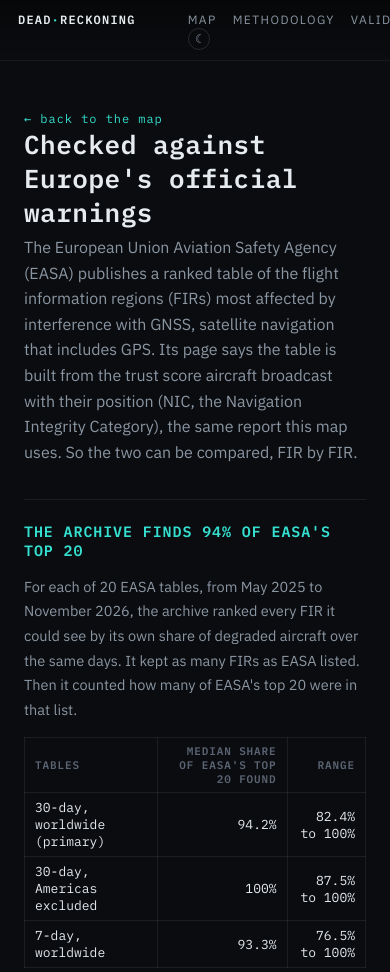
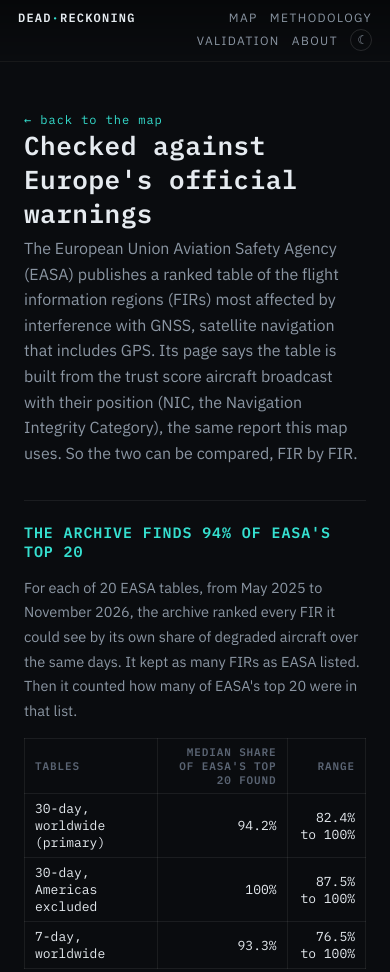
Before and after one commit to wrobinson127/deadreckoning, a plain HTML site: page site/validation.html in a window 390 px wide. Shown: the top 972 px of the page. Drawn offline with Linux system fonts and the light colour scheme.

Commit message:
site: let doc-page nav wrap at phone width; 'clearest' case wording
Co-Authored-By: Claude Opus 5.5 <noreply@anthropic.com>

```diff
--- a/site/css/style.css
+++ b/site/css/style.css
@@ -708,6 +708,12 @@ footer.site-footer .footer-note { flex-basis:100%; color:var(--ink-faint);
     border-radius: var(--radius); }
   .nav-links.open a:hover { background: var(--bg-panel2); }
   .nav-links.open .nav-help { align-self: flex-start; margin: 4px 4px 0; }
+  /* Doc pages (methodology, validation, about, writeup) have no hamburger: let
+     their plain nav wrap onto a second row instead of clipping off-screen. */
+  .topbar nav:not(:has(.nav-links)) { display: flex; flex-wrap: wrap; justify-content: flex-end;
+    align-items: center; gap: 4px 12px; min-width: 0; }
+  .topbar nav:not(:has(.nav-links)) > a,
+  .topbar nav:not(:has(.nav-links)) > .nav-help { margin-left: 0; }
   /* Trend strip: stack the label over the coverage so neither clips at narrow widths. */
   .trend-head { flex-direction: column; align-items: flex-start; gap: 1px; }
   .trend-coverage { white-space: normal; }
--- a/site/validation.html
+++ b/site/validation.html
@@ -68,7 +68,7 @@
     February 2023, a revision in November 2023, and a web list dated 5 July
     2024. The archive shows persistent interference in the Tallinn FIR from June
     2023, starting in Voru county in southeast Estonia. Tallinn first appears on
-    the July 2024 list. It is the one clean case where the archive's record
+    the July 2024 list. It is the clearest case where the archive's record
     starts well before the naming.</p>
 
     <h2>Four FIRs were named while the archive saw them quiet</h2>
```
